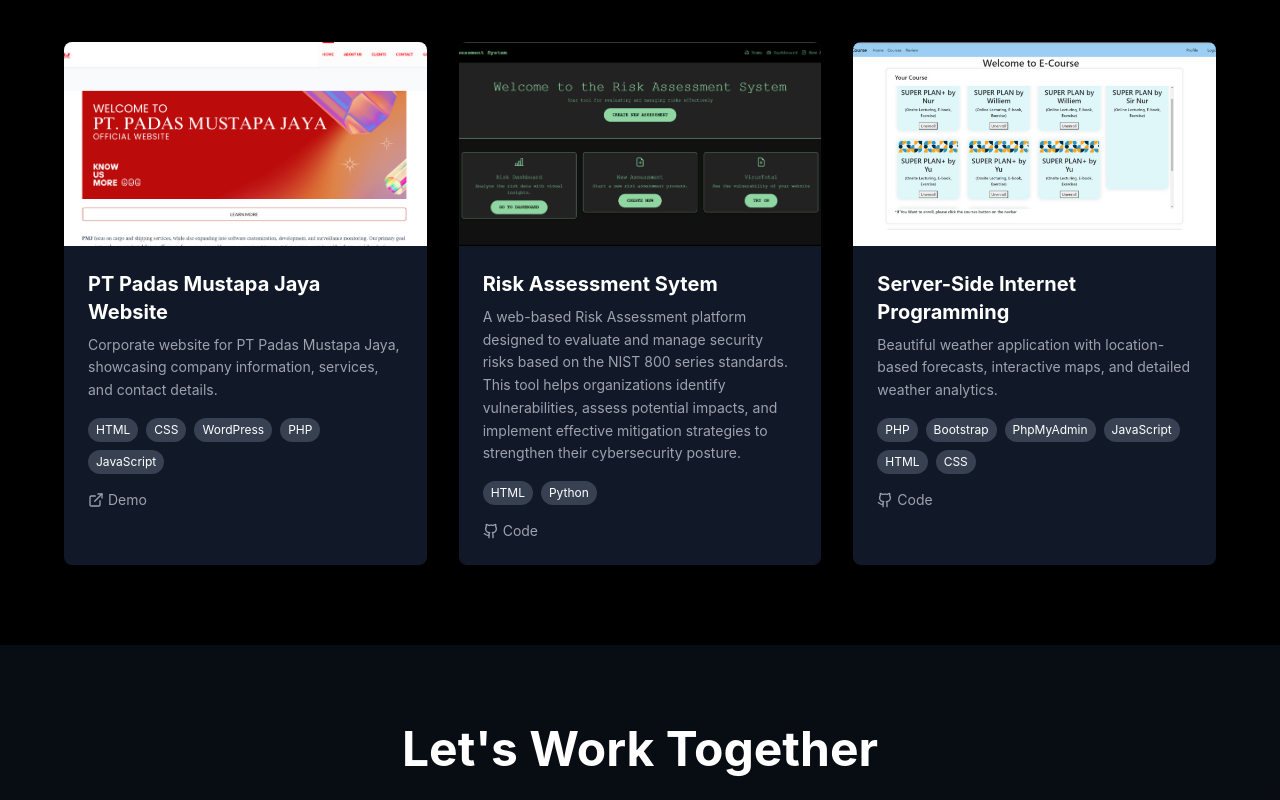
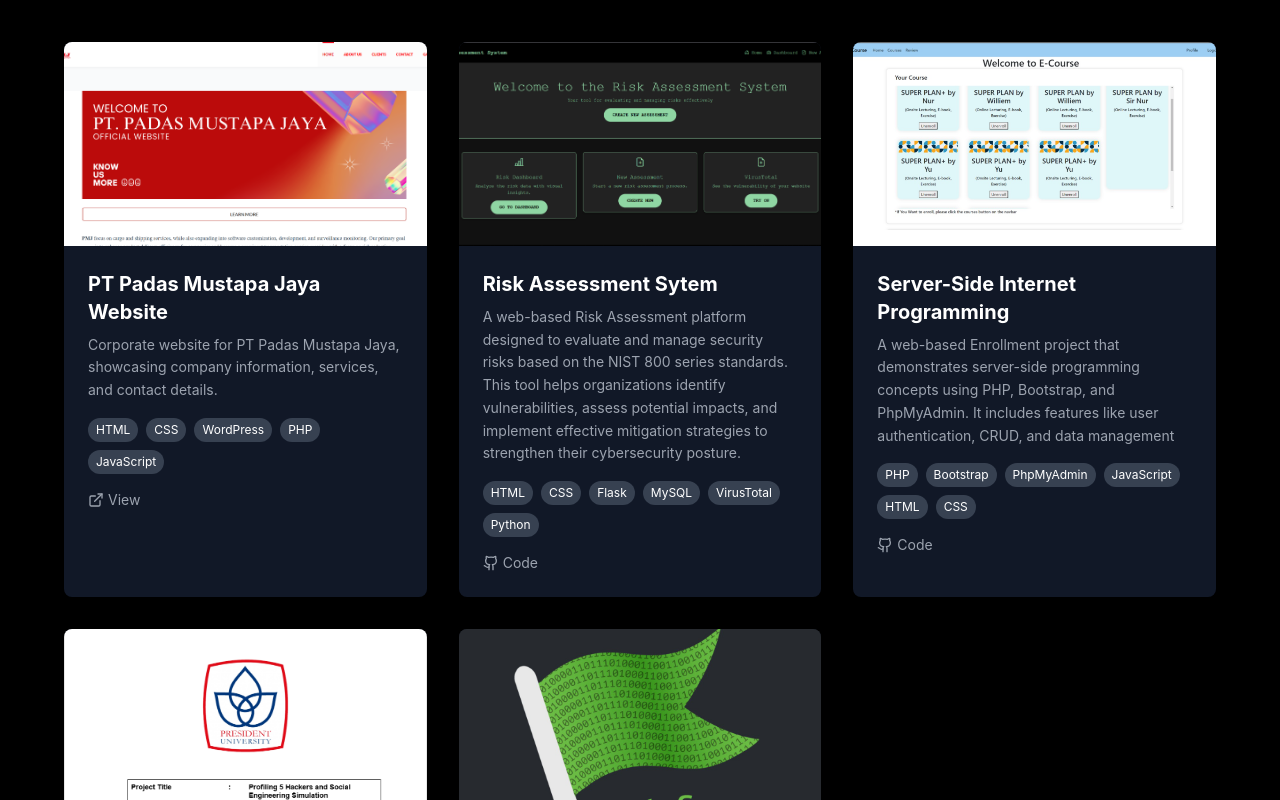
Before and after one commit to syntaxds/my-portfolio, a React (Create React App) app: page / in a window 1280 px wide. Shown: the part 2000-2800 px from the top of the page. Built offline with nearby package versions, Linux system fonts and the light colour scheme; no server answers.

Commit message:
update the content: add more projects
n.b: 3++ Still Error Function (Fix it Immediately)

```diff
--- a/src/components/portfolio.jsx
+++ b/src/components/portfolio.jsx
@@ -4,6 +4,8 @@
 import Project1Image from '../images/Project1.png';
 import Project2Image from '../images/Project2.png';
 import Project3Image from '../images/Project3.png';
+import Project4Image from '../images/Project4.png';
+import Project5Image from '../images/Project5.png';
 import { FaLinkedin } from "react-icons/fa";
 import { IoOpenOutline } from "react-icons/io5";
 import { Link } from 'react-router-dom';
@@ -247,17 +249,33 @@
       image: Project2Image,
       github: 'https://github.com/vikoadrian32/riskassessmentproject',
       demo: '#',
-      tags: ['HTML', 'Python']
+      tags: ['HTML', 'CSS', 'Flask', 'MySQL', 'VirusTotal', 'Python']
     },
     {
       id: 3,
       title: 'Server-Side Internet Programming',
-      description: 'Beautiful weather application with location-based forecasts, interactive maps, and detailed weather analytics.',
+      description: 'A web-based Enrollment project that demonstrates server-side programming concepts using PHP, Bootstrap, and PhpMyAdmin. It includes features like user authentication, CRUD, and data management',
       image: Project3Image,
       github: 'https://github.com/GitVerseRALF/Server-Side-Internet-Programming',
       demo: '#',
       tags: ['PHP', 'Bootstrap', 'PhpMyAdmin', 'JavaScript', 'HTML', 'CSS']
     },
+    {
+      id: 4,
+      title: 'Profiling Hackers with Ministry of Defense (KEMHAN)',
+      description: 'This bootcamp project was conducted in collaboration with the Ministry of Defense (KEMHAN) with the objective of profiling active hackers and cybercriminals operating between 2023 and 2025. The project focused on collecting, analyzing, and classifying threat actor data based on their digital behavior, attack vectors, tools, and motivations.',
+      image: Project4Image,
+      demo : 'https://docs.google.com/document/d/14NzhsxhN3Z-jV5jERSXlbzUB5P7D8-RsjPyFD7lj98k/edit?usp=sharing',
+      tags: ['OSINT']
+    },
+    {
+      id: 5,
+      title: 'Capture The Flag (CTF)',
+      description: 'As part of the final assignment in a cybersecurity bootcamp, this Capture The Flag (CTF) project simulated real-world cyber investigation and exploitation scenarios. Participants were required to identify and exploit vulnerabilities across multiple stages, involving disciplines such as Open Source Intelligence (OSINT), web application exploitation, and digital forensics..',
+      image: Project5Image,
+      demo : 'https://docs.google.com/document/d/18OVeJPxpFgJ4k-kyI1nG0LeqVFjiWb6D2mBmjwvsofM/edit?usp=sharing',
+      tags: ['Linux', 'OSINT', 'Burpsuite', 'Wireshark', 'NetworkMiner', 'Autopsy']
+    }
   ];
 
   const scrollToSection = (sectionId) => {
@@ -636,7 +654,7 @@
                           whileHover={{ scale: 1.05 }}
                         >
                           <ExternalLink className="w-4 h-4" />
-                          <span className="text-sm">Demo</span>
+                          <span className="text-sm">View</span>
                         </motion.a>
                       )}
                     </div>
```
Also changed, not shown: src/images/Project4.png (added), src/images/Project5.png (added).
